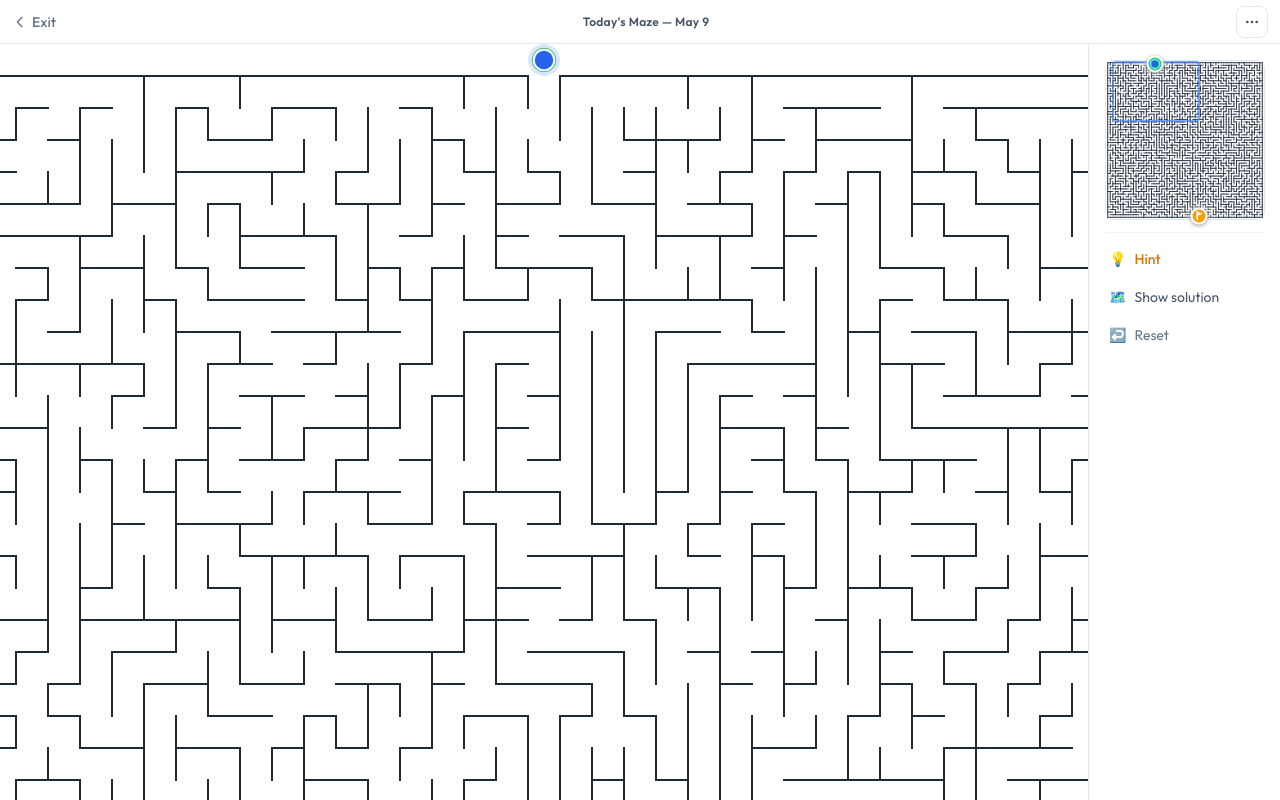
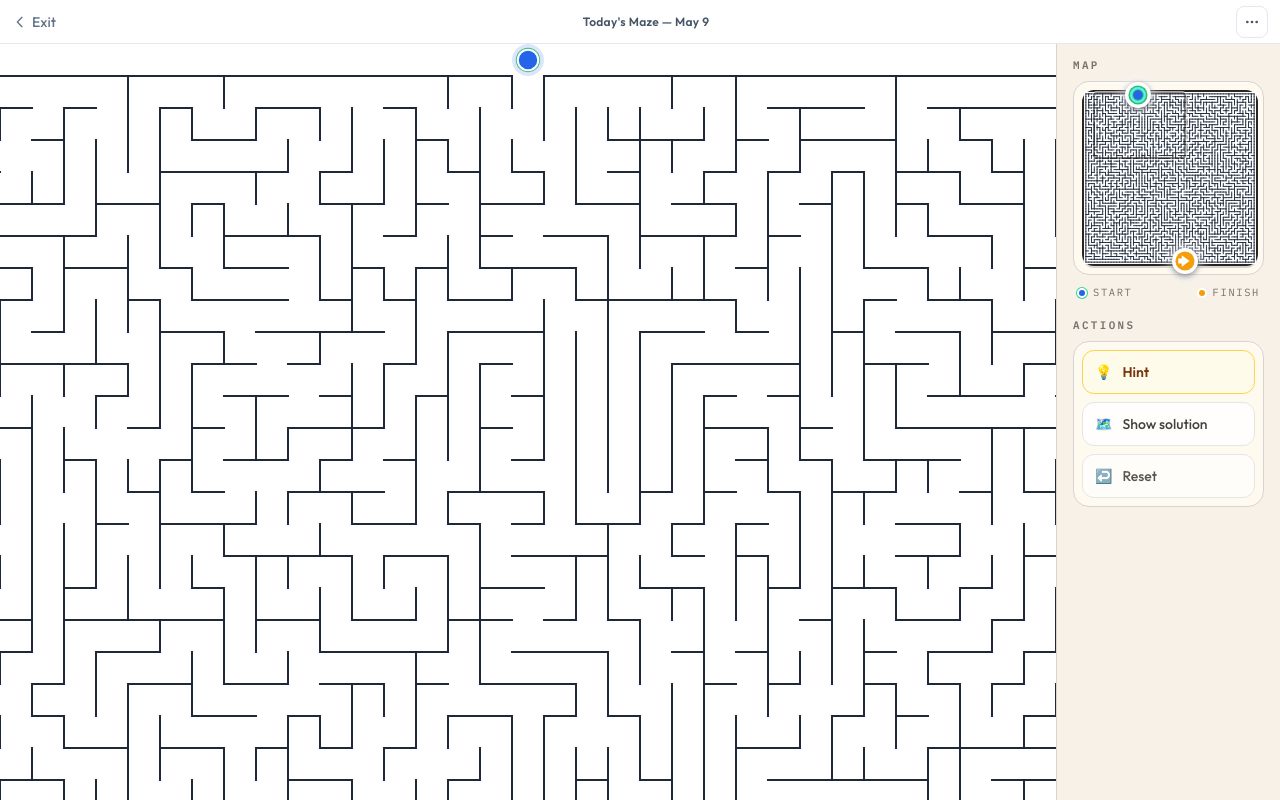
Before and after one commit to wesley-perkins-software/maze, an Astro site: page /play/maze-of-the-day in a window 1280 px wide. Built offline with nearby package versions, Linux system fonts and the light colour scheme; Astro itself is replaced by a stand-in of ours.

Commit message:
Refine minimap markers and sidebar

```diff
--- a/src/components/maze/FullscreenMazePlayer.tsx
+++ b/src/components/maze/FullscreenMazePlayer.tsx
@@ -25,14 +25,15 @@ const TOP_BAR_H = 44;
 const AD_SLOT_H = 0;
 const SAFE_PAD = 32;
 const MINIMAP_SIZE = 96;
-const SIDEBAR_W = 192;
-const SIDEBAR_MINIMAP_SIZE = 160;
+const SIDEBAR_W = 224;
+const SIDEBAR_MINIMAP_SIZE = 176;
 const HINT_LOOKAHEAD = 6;
 const PERSONAL_BEST_KEY = (slug: string) => `pb:${slug}`;
 const SOLVE_REVEAL_DELAY_MS = 250;
 
 const MINIMAP_PADDING = 2;
-const MINIMAP_ENDPOINT_MARKER_SIZE = 18;
+const MINIMAP_ENDPOINT_MARKER_SIZE = 24;
+const DESKTOP_MINIMAP_ENDPOINT_MARKER_SIZE = 26;
 
 function getMinimapMarkerPosition(maze: MazeData, cellSize: number, point: MazeData['entry']) {
   const totalW = maze.width * cellSize + MINIMAP_PADDING * 2;
@@ -46,39 +47,46 @@ function getMinimapMarkerPosition(maze: MazeData, cellSize: number, point: MazeD
   };
 }
 
-function MinimapEndpointMarkers({ maze, cellSize }: { maze: MazeData; cellSize: number }) {
+function MinimapEndpointMarkers({
+  maze,
+  cellSize,
+  markerSize = MINIMAP_ENDPOINT_MARKER_SIZE,
+}: {
+  maze: MazeData;
+  cellSize: number;
+  markerSize?: number;
+}) {
   const entryPos = getMinimapMarkerPosition(maze, cellSize, maze.entry);
   const exitPos = getMinimapMarkerPosition(maze, cellSize, maze.exit);
   const markerStyle = {
-    width: MINIMAP_ENDPOINT_MARKER_SIZE,
-    height: MINIMAP_ENDPOINT_MARKER_SIZE,
+    width: markerSize,
+    height: markerSize,
     transform: 'translate(-50%, -50%)',
-    filter: 'drop-shadow(0 1px 2px rgba(15, 23, 42, 0.45)) drop-shadow(0 0 5px rgba(255, 255, 255, 0.95))',
+    filter: 'drop-shadow(0 2px 3px rgba(15, 23, 42, 0.5)) drop-shadow(0 0 7px rgba(255, 255, 255, 0.98))',
   };
 
   return (
     <>
       <svg
-        viewBox="0 0 20 20"
+        viewBox="0 0 24 24"
         className="pointer-events-none absolute z-20 overflow-visible"
         style={{ ...markerStyle, ...entryPos }}
         aria-hidden="true"
       >
-        <circle cx="10" cy="10" r="9.5" fill="white" />
-        <circle cx="10" cy="10" r="7.2" fill="#22c55e" />
-        <circle cx="10" cy="10" r="5.2" fill="none" stroke="#67e8f9" strokeWidth="1.6" />
-        <circle cx="10" cy="10" r="3.7" fill="#2563eb" />
+        <circle cx="12" cy="12" r="12" fill="white" />
+        <circle cx="12" cy="12" r="8.8" fill="#22c55e" />
+        <circle cx="12" cy="12" r="6.3" fill="none" stroke="#67e8f9" strokeWidth="2.1" />
+        <circle cx="12" cy="12" r="4.3" fill="#2563eb" />
       </svg>
       <svg
-        viewBox="0 0 20 20"
+        viewBox="0 0 24 24"
         className="pointer-events-none absolute z-20 overflow-visible"
         style={{ ...markerStyle, ...exitPos }}
         aria-hidden="true"
       >
-        <circle cx="10" cy="10" r="9.5" fill="white" />
-        <circle cx="10" cy="10" r="7.2" fill="#f59e0b" />
-        <line x1="8.1" y1="14" x2="8.1" y2="5.2" stroke="white" strokeWidth="1.8" strokeLinecap="round" />
-        <path d="M8.4 5.4 L14.1 7.6 L8.4 9.8 Z" fill="white" />
+        <circle cx="12" cy="12" r="12" fill="white" />
+        <circle cx="12" cy="12" r="8.8" fill="#f59e0b" />
+        <path d="M9 6.8 L16.2 12 L9 17.2 V14.2 H5.8 V9.8 H9 Z" fill="white" />
       </svg>
     </>
   );
@@ -335,7 +343,7 @@ export function FullscreenMazePlayer({ maze, label, onSolve, onClose }: Fullscre
   const minimapPanel = (
     <div className="flex flex-1 items-center justify-center py-2.5">
       <div
-        className="relative rounded-lg overflow-visible border border-slate-200 shadow-sm bg-white"
+        className="relative rounded-xl overflow-visible border-2 border-stone-800 bg-white shadow-[0_2px_0_rgba(41,37,36,0.18)]"
         style={{ width: MINIMAP_SIZE, height: MINIMAP_SIZE }}
         aria-hidden="true"
       >
@@ -351,7 +359,7 @@ export function FullscreenMazePlayer({ maze, label, onSolve, onClose }: Fullscre
         <MinimapEndpointMarkers maze={maze} cellSize={minimapCell} />
         {/* Current viewport frame */}
         <div
-          className="absolute border-2 border-blue-500 rounded pointer-events-none"
+          className="absolute rounded border-2 border-stone-900/75 ring-1 ring-white/90 pointer-events-none"
           style={{
             left: mmFrameX,
             top: mmFrameY,
@@ -530,10 +538,15 @@ export function FullscreenMazePlayer({ maze, label, onSolve, onClose }: Fullscre
         </div>
 
         {/* Desktop sidebar — minimap + actions */}
-        <div className="hidden md:flex flex-col w-48 bg-white border-l border-slate-200 shrink-0">
-          <div className="p-4 pb-3">
+        <aside className="hidden md:flex flex-col w-56 shrink-0 border-l border-stone-300 bg-[#f7f1e8] text-stone-900">
+          <div className="flex flex-col gap-5 p-4">
+            <section aria-labelledby="maze-map-heading" className="space-y-2.5">
+              <h2 id="maze-map-heading" className="font-mono text-[0.68rem] font-semibold uppercase tracking-[0.22em] text-stone-500">
+                Map
+              </h2>
+              <div className="rounded-2xl border border-stone-300 bg-[#fffaf0] p-2 shadow-[inset_0_1px_0_rgba(255,255,255,0.7)]">
                 <div
-              className="relative rounded-lg overflow-visible border border-slate-200 bg-white"
+                  className="relative rounded-xl overflow-visible border-2 border-stone-800 bg-white shadow-[0_2px_0_rgba(41,37,36,0.18)]"
                   style={{ width: SIDEBAR_MINIMAP_SIZE, height: SIDEBAR_MINIMAP_SIZE }}
                   aria-hidden="true"
                 >
@@ -546,9 +559,13 @@ export function FullscreenMazePlayer({ maze, label, onSolve, onClose }: Fullscre
                     playerMarkerRadius={6}
                     showEndpointMarkers={false}
                   />
-              <MinimapEndpointMarkers maze={maze} cellSize={sidebarMinimapCell} />
+                  <MinimapEndpointMarkers
+                    maze={maze}
+                    cellSize={sidebarMinimapCell}
+                    markerSize={DESKTOP_MINIMAP_ENDPOINT_MARKER_SIZE}
+                  />
                   <div
-                className="absolute border-2 border-blue-500 rounded pointer-events-none"
+                    className="absolute rounded border-2 border-stone-900/75 ring-1 ring-white/90 pointer-events-none"
                     style={{
                       left: dmFrameX,
                       top: dmFrameY,
@@ -559,35 +576,44 @@ export function FullscreenMazePlayer({ maze, label, onSolve, onClose }: Fullscre
                   />
                 </div>
               </div>
+              <div className="flex items-center justify-between px-1 font-mono text-[0.65rem] uppercase tracking-[0.16em] text-stone-500">
+                <span className="inline-flex items-center gap-1.5"><span className="h-2.5 w-2.5 rounded-full border-2 border-white bg-blue-600 ring-1 ring-emerald-400" />Start</span>
+                <span className="inline-flex items-center gap-1.5"><span className="h-2.5 w-2.5 rounded-full border-2 border-white bg-amber-500" />Finish</span>
+              </div>
+            </section>
 
-          <div className="h-px bg-slate-100 mx-4" />
-
-          <div className="flex flex-col p-2 gap-0.5">
+            <section aria-labelledby="maze-actions-heading" className="space-y-2.5">
+              <h2 id="maze-actions-heading" className="font-mono text-[0.68rem] font-semibold uppercase tracking-[0.22em] text-stone-500">
+                Actions
+              </h2>
+              <div className="space-y-2 rounded-2xl border border-stone-300 bg-[#fffaf0] p-2 shadow-[inset_0_1px_0_rgba(255,255,255,0.7)]">
                 {state.status !== 'solved' && (
                   <button
                     onClick={handleHint}
-                className="w-full text-left px-3 py-2 text-sm rounded-lg hover:bg-amber-50 transition-colors flex items-center gap-2 text-amber-600 font-medium"
+                    className="flex min-h-11 w-full items-center gap-2.5 rounded-xl border border-amber-300 bg-amber-50 px-3 py-2 text-left text-sm font-semibold text-amber-900 transition-colors hover:bg-amber-100 focus-visible:outline focus-visible:outline-2 focus-visible:outline-offset-2 focus-visible:outline-amber-600"
                   >
-                <span>💡</span>
-                {state.hintsUsed > 0 ? `Hint (${state.hintsUsed})` : 'Hint'}
+                    <span aria-hidden="true">💡</span>
+                    <span>{state.hintsUsed > 0 ? `Hint (${state.hintsUsed})` : 'Hint'}</span>
                   </button>
                 )}
                 <button
                   onClick={() => dispatch({ type: 'TOGGLE_SOLUTION' })}
-              className="w-full text-left px-3 py-2 text-sm rounded-lg hover:bg-slate-50 transition-colors flex items-center gap-2 text-slate-600"
+                  className="flex min-h-11 w-full items-center gap-2.5 rounded-xl border border-stone-200 bg-white/80 px-3 py-2 text-left text-sm font-medium text-stone-700 transition-colors hover:border-stone-300 hover:bg-white focus-visible:outline focus-visible:outline-2 focus-visible:outline-offset-2 focus-visible:outline-stone-700"
                 >
-              <span>{state.solutionVisible ? '🙈' : '🗺️'}</span>
-              {state.solutionVisible ? 'Hide solution' : 'Show solution'}
+                  <span aria-hidden="true">{state.solutionVisible ? '🙈' : '🗺️'}</span>
+                  <span>{state.solutionVisible ? 'Hide solution' : 'Show solution'}</span>
                 </button>
                 <button
                   onClick={() => dispatch({ type: 'RESET', startPosition: maze.entry })}
-              className="w-full text-left px-3 py-2 text-sm rounded-lg hover:bg-slate-50 transition-colors flex items-center gap-2 text-slate-500"
+                  className="flex min-h-11 w-full items-center gap-2.5 rounded-xl border border-stone-200 bg-white/60 px-3 py-2 text-left text-sm font-medium text-stone-600 transition-colors hover:border-stone-300 hover:bg-white focus-visible:outline focus-visible:outline-2 focus-visible:outline-offset-2 focus-visible:outline-stone-700"
                 >
-              <span>↩️</span>
-              Reset
+                  <span aria-hidden="true">↩️</span>
+                  <span>Reset</span>
                 </button>
               </div>
+            </section>
           </div>
+        </aside>
 
       </div>
 
@@ -607,7 +633,7 @@ export function FullscreenMazePlayer({ maze, label, onSolve, onClose }: Fullscre
       {/* Mobile control strip — equal halves: minimap + D-pad with left-handed swap */}
       <div
         ref={controlStripRef}
-        className="md:hidden bg-slate-50 border-t border-slate-200 shrink-0 flex items-stretch"
+        className="md:hidden bg-[#f7f1e8] border-t border-stone-300 shrink-0 flex items-stretch"
       >
         {leftHanded ? dpadPanel : minimapPanel}
 
```
Lines whose indentation alone changed are shown as unchanged.
